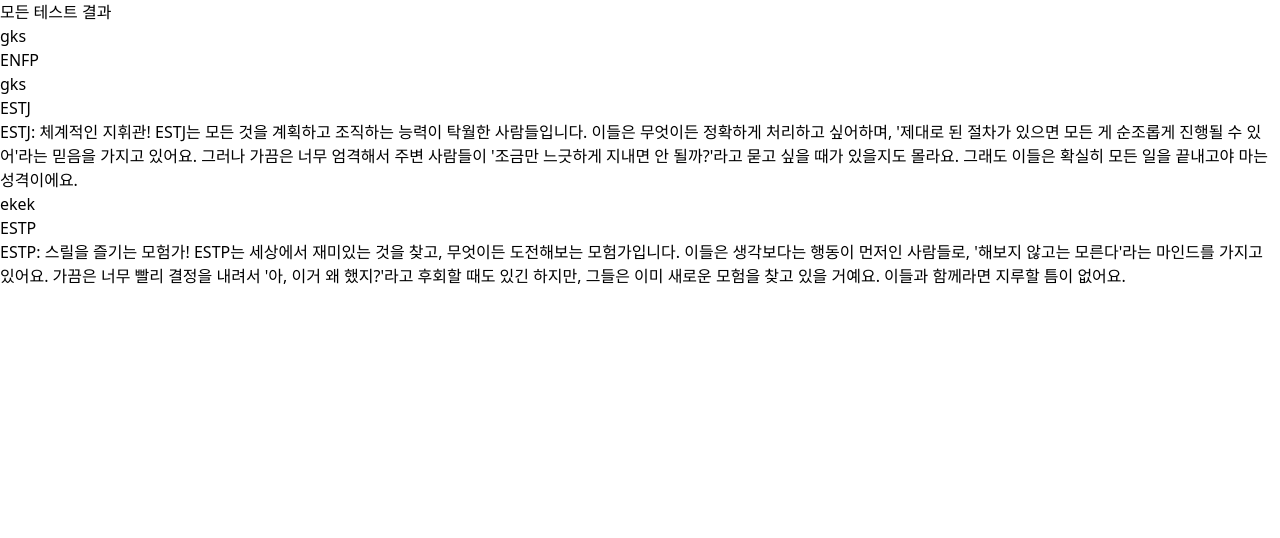
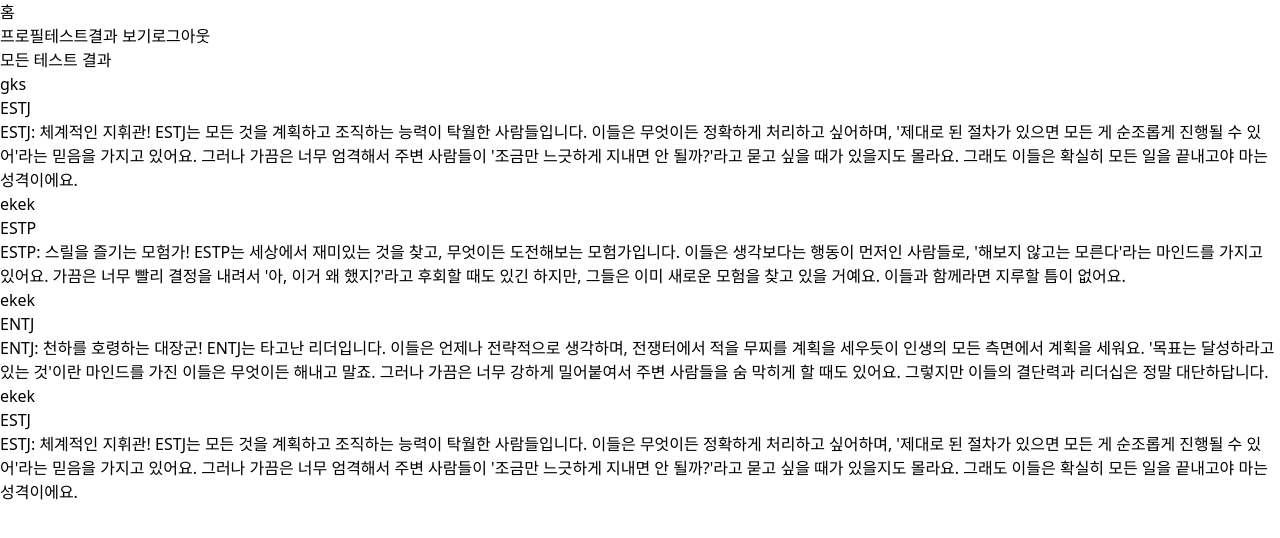
Before and after one commit to gksek015/MBTI, a React (Vite) app: page /result in a window 1280 px wide. Shown: the top 538 px of the page. Built offline with nearby package versions, Linux system fonts and the light colour scheme; data requests are answered from the project's data file; sample sign-in values are in the browser's storage.

Commit message:
fix: TestResult.jsx

```diff
--- a/db.json
+++ b/db.json
@@ -1,13 +1,5 @@
 {
   "testResults": [
-    {
-      "id": "f918",
-      "userId": "bbbb",
-      "nickname": "gks",
-      "result": "ENFP",
-      "visibility": true,
-      "createdAt": "2024-11-26T05:45:00.138Z"
-    },
     {
       "id": "a70c",
       "userId": "bbbb",
@@ -23,8 +15,26 @@
       "nickname": "ekek",
       "result": "ESTP",
       "description": "ESTP: 스릴을 즐기는 모험가! ESTP는 세상에서 재미있는 것을 찾고, 무엇이든 도전해보는 모험가입니다. 이들은 생각보다는 행동이 먼저인 사람들로, '해보지 않고는 모른다'라는 마인드를 가지고 있어요. 가끔은 너무 빨리 결정을 내려서 '아, 이거 왜 했지?'라고 후회할 때도 있긴 하지만, 그들은 이미 새로운 모험을 찾고 있을 거예요. 이들과 함께라면 지루할 틈이 없어요.",
+      "visibility": false,
+      "createdAt": "2024-11-26T06:35:57.450Z"
+    },
+    {
+      "id": "c67f",
+      "userId": "hdy1490",
+      "nickname": "ekek",
+      "result": "ENTJ",
+      "description": "ENTJ: 천하를 호령하는 대장군! ENTJ는 타고난 리더입니다. 이들은 언제나 전략적으로 생각하며, 전쟁터에서 적을 무찌를 계획을 세우듯이 인생의 모든 측면에서 계획을 세워요. '목표는 달성하라고 있는 것'이란 마인드를 가진 이들은 무엇이든 해내고 말죠. 그러나 가끔은 너무 강하게 밀어붙여서 주변 사람들을 숨 막히게 할 때도 있어요. 그렇지만 이들의 결단력과 리더십은 정말 대단하답니다.",
       "visibility": true,
-      "createdAt": "2024-11-26T06:35:57.450Z"
+      "createdAt": "2024-11-26T09:37:49.048Z"
+    },
+    {
+      "id": "cc08",
+      "userId": "hdy1490",
+      "nickname": "ekek",
+      "result": "ESTJ",
+      "description": "ESTJ: 체계적인 지휘관! ESTJ는 모든 것을 계획하고 조직하는 능력이 탁월한 사람들입니다. 이들은 무엇이든 정확하게 처리하고 싶어하며, '제대로 된 절차가 있으면 모든 게 순조롭게 진행될 수 있어'라는 믿음을 가지고 있어요. 그러나 가끔은 너무 엄격해서 주변 사람들이 '조금만 느긋하게 지내면 안 될까?'라고 묻고 싶을 때가 있을지도 몰라요. 그래도 이들은 확실히 모든 일을 끝내고야 마는 성격이에요.",
+      "visibility": true,
+      "createdAt": "2024-11-26T09:40:03.463Z"
     }
   ]
 }
--- a/src/App.jsx
+++ b/src/App.jsx
@@ -1,9 +1,14 @@
+import "react-toastify/dist/ReactToastify.css";
+import { ToastContainer } from "react-toastify";
 import Router from "./shared/Router";
 
 
 function App() {
   return (
+    <>
       <Router/>
+      <ToastContainer/>
+      </>
   )
 }
 
--- a/src/api/testResults.js
+++ b/src/api/testResults.js
@@ -10,7 +10,6 @@ export const getTestResults = async () => {
         console.error(error);
         throw error;
     }
-
 };
 
 export const createTestResult = async (resultData) => {
--- a/src/components/TestForm.jsx
+++ b/src/components/TestForm.jsx
@@ -25,7 +25,7 @@ const TestForm = ({ onSubmit }) => {
   return (
     <form onSubmit={handleSubmit} className="space-y-6 p-6 bg-white rounded-lg">
       {questions.map((q, index) => (
-        <div key={q.id} className="mb-6">
+        <div key={q.id} className="mb-10">
           <p className="font-semibold text-lg mb-3">{q.question}</p>
           <div className="space-y-2">
             {q.options.map((option, i) => (
--- a/src/components/TestResultItem.jsx
+++ b/src/components/TestResultItem.jsx
@@ -1,32 +1,33 @@
 import { updateTestResultVisibility } from "../api/testResults";
 
 const TestResultItem = ({results, onUpdate, onDelete, currentUserId}) => {
-    // const isOwnerResult = results.userId === currentUserId
-    const { id, userId, nickname, result, description, createdAt, visibility } = results;
+
+    // const userId = JSON.parse(localStorage.getItem("user")).userId
+    const { id, visibility } = results;
+
     const handleToggleVisibility = async () => {
         try {
           const updatedResult = await updateTestResultVisibility(id, !visibility);
-          onUpdate(id, updatedResult); // 상태 갱신
+          onUpdate(id, updatedResult);
         } catch (error) {
           console.error("Error toggling visibility:", error);
         }
       };
 
 
-    console.log("second", results.userId)
     return (
-        <div className="p-4 bg-gray-100 rounded-lg mb-4">
-          <h2 className="text-xl font-semibold">{results.nickname}</h2>
-          <p>{results.result}</p>
+        <div className="p-6 bg-gray-800 rounded-lg shadow-lg text-white">
+          <h2 className="flex justify-between items-center border-b border-gray-700 pb-3 mb-3 text-xl font-semibold">{results.nickname}</h2>
+          <p className="text-2xl font-bold text-yellow-400 mb-4">{results.result}</p>
           <div>
-            <p>{results.description}</p>
+            <p className="text-base text-gray-300 mb-4">{results.description}</p>
           </div>
           {results.userId === currentUserId && (
-          <div className="flex justify-between mt-4">
-            <button onClick={handleToggleVisibility} className="btn btn-primary">
-              비공개
+          <div className="flex justify-end space-x-4">
+            <button onClick={handleToggleVisibility} className="bg-blue-500 py-2 px-4 rounded-lg text-sm hover:bg-blue-600 transition">
+              {visibility ? "비공개" : "공개"}
             </button>
-            <button onClick={onDelete(results.id)} className="btn btn-danger">
+            <button onClick={() => onDelete(results.id)} className="bg-red-500 py-2 px-4 rounded-lg text-sm hover:bg-red-600 transition">
               삭제
             </button>
           </div>
@@ -35,4 +36,4 @@ const TestResultItem = ({results, onUpdate, onDelete, currentUserId}) => {
       );
 }
 
-export default TestResultItem
+export default TestResultItem;
--- a/src/components/TestResultList.jsx
+++ b/src/components/TestResultList.jsx
@@ -1,9 +1,12 @@
 import TestResultItem from "./TestResultItem";
 
 const TestResultList = ({ results, currentUserId, setResults, onDelete }) => {
+    console.log("result", results)
+
   const handleUpdate = (id, updatedResult) => {
     if (updatedResult === null) {
       // 삭제된 결과 제거
+      console.log("입장")
       setResults((prevResults) =>
         prevResults.filter((result) => result.id !== id)
       );
@@ -18,9 +21,6 @@ const TestResultList = ({ results, currentUserId, setResults, onDelete }) => {
   return (
     <div className="flex flex-col space-y-6 w-full max-w-3xl">
       {results
-        .filter(
-          (result) => result.visibility || result.userid === currentUserId
-        ) // 공개된 결과 + 본인 결과만 표시
         .map((result) => (
           <TestResultItem
             key={result.id}
--- a/src/pages/Test.jsx
+++ b/src/pages/Test.jsx
@@ -4,6 +4,8 @@ import { calculateMBTI, mbtiDescriptions } from "../utils/mbtiCalculator";
 import { useNavigate } from "react-router-dom";
 import { createTestResult } from "../api/testResults";
 import { getUserProfile } from "../api/auth";
+import { toast } from "react-toastify";
+import Navbar from "../components/NavBar";
 
 const TestPage = () => {
   const navigate = useNavigate();
@@ -37,7 +39,7 @@ const TestPage = () => {
         visibility: true,
         createdAt : new Date().toISOString(),
       });
-      console.log("결과가 성공적으로 저장되었습니다.")
+      toast.success("결과가 성공적으로 저장되었습니다.")
       setResult(mbtiResult);
     } catch (error) {
       console.error(error)
@@ -49,7 +51,9 @@ const TestPage = () => {
   };
 
   return (
-    <div className="w-full flex flex-col items-center justify-center bg-white">
+    <>
+    <Navbar/>
+    <div className="w-full flex flex-col items-center justify-center bg-white mt-16">
       <div className="bg-white rounded-lg p-8 max-w-lg w-full h-full overflow-y-auto">
         {!result ? (
           <>
@@ -77,6 +81,7 @@ const TestPage = () => {
         )}
       </div>
     </div>
+    </>
   );
 };
 
--- a/src/pages/TestResult.jsx
+++ b/src/pages/TestResult.jsx
@@ -2,6 +2,7 @@ import { useState, useEffect } from "react";
 import { getTestResults } from "../api/testResults";
 import TestResultList from "../components/TestResultList";
 import { toast } from "react-toastify";
+import Navbar from "../components/NavBar";
 
 const TestResult = () => {
   const [results, setResults] = useState([]);
@@ -14,13 +15,12 @@ useEffect(() => {
   const fetchTestResults = async () => {
     try {
       const response = await getTestResults();
-      console.log(response)
+      console.log("response ",response)
       setResults(response)
     } catch (error) {
       console.error(error)
     }
   };
-
   fetchTestResults();
 }, [])
 
@@ -33,24 +33,26 @@ const handleDelete = (id) => {
 
 console.log("result => ", results)
 
-const filteredResults = Array.isArray(results)
-? results.filter((result) => result.visibility === true)
-: [];
-console.log("filter => ", filteredResults)
+// const filteredResults = Array.isArray(results)
+// ? results.filter((result) => result.visibility === true)
+// : [];
+// console.log("filter => ", filteredResults)
 
   return (
-    <div className="container mx-auto p-6">
+    <>
+    <Navbar/>
+    <div className="w-full flex flex-col items-center justify-center bg-white shadow-lg rounded-lg p-8 mt-16">
       <h1 className="text-3xl font-bold mb-6">모든 테스트 결과</h1>
-
       <div>
             <TestResultList
-              results={filteredResults}
+              results={results}
               setResults={setResults}
               onDelete={handleDelete}
               currentUserId={user?.userId}
             />
       </div>
     </div>
+    </>
   );
 };
 
```
